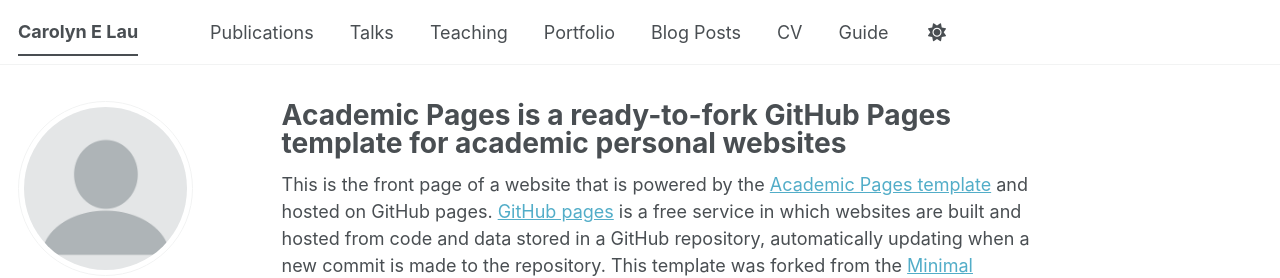
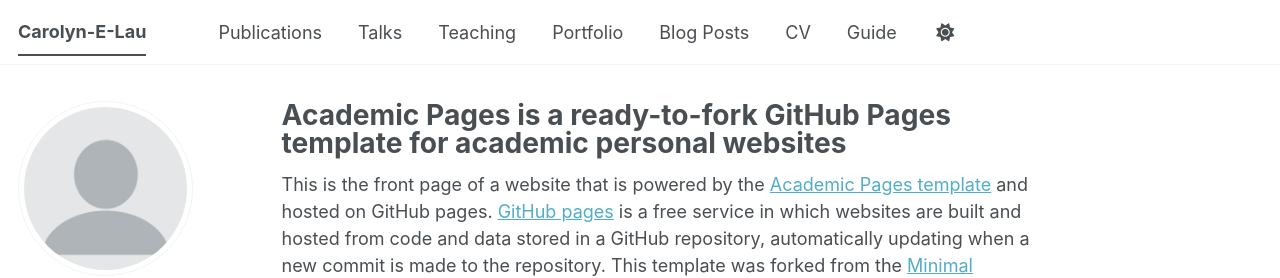
Before and after one commit to carolynelau/carolynelau.github.io, a Jekyll site: the page built from _pages/about.md, in a window 1280 px wide. Shown: the top 278 px of the page. Built offline with Jekyll 4.4.1, drawn with Linux system fonts in a browser that asks for light colours; some web fonts are replaced; a script bundle is joined from its source files by our own code; library files that are not in the unit come from our copies; part of the change alters nothing that is shown.

Commit message:
Update site title, URL, and repository settings

```diff
--- a/_config.yml
+++ b/_config.yml
@@ -9,14 +9,14 @@
 # Basic Site Settings
 locale                   : "en-US"
 site_theme               : "default" # The available themes options are "default", "air", "sunrise", "mint", "dirt" and "contrast"
-title                    : "Carolyn E Lau"
+title                    : "Carolyn-E-Lau"
 title_separator          : "-"
 name                     : &name "Carolyn E Lau"
 description              : &description "Your Name's academic portfolio"   # Update this with a general description of your site, this is the default if not overridden by a page
-url                      : https://academicpages.github.io # The base hostname & protocol for your site e.g. "https://[your GitHub username].github.io",
+url                      : https://carolynelau.github.io # The base hostname & protocol for your site e.g. "https://[your GitHub username].github.io",
                                                            # or if you already have some other page hosted on Github then use "https://[your GitHub username].github.io/[Your Repo Name]"
 baseurl                  : "" # the subpath of your site, e.g. "/blog"
-repository               : "academicpages/academicpages.github.io"
+repository               : "carolynelau/carolynelau.github.io"
 
 # Site Author - The following control what appear as part of the author content on the side bar.
 #               If a field is blank the icon and link will not appear, otherwise it will be shown.
```
